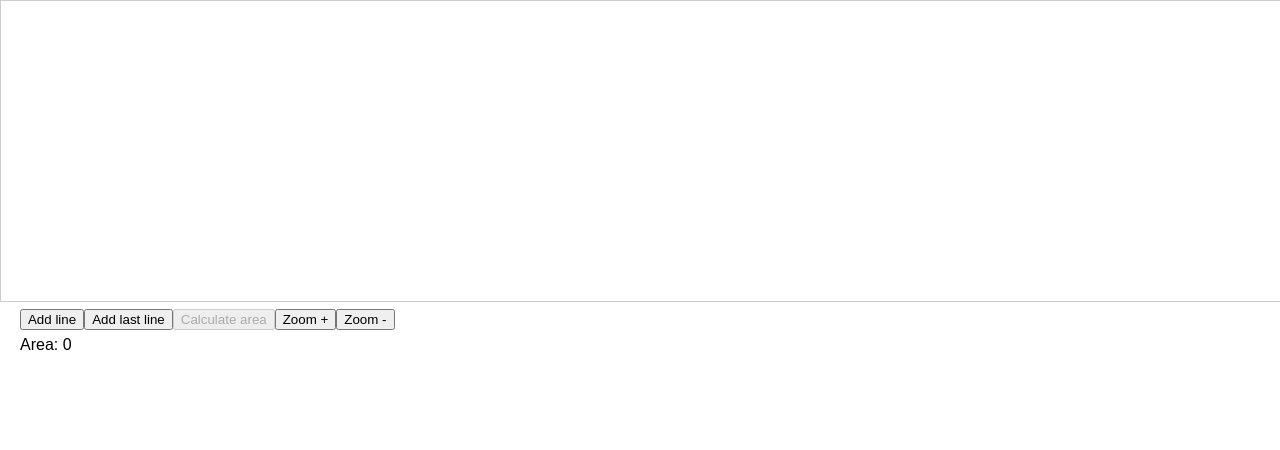
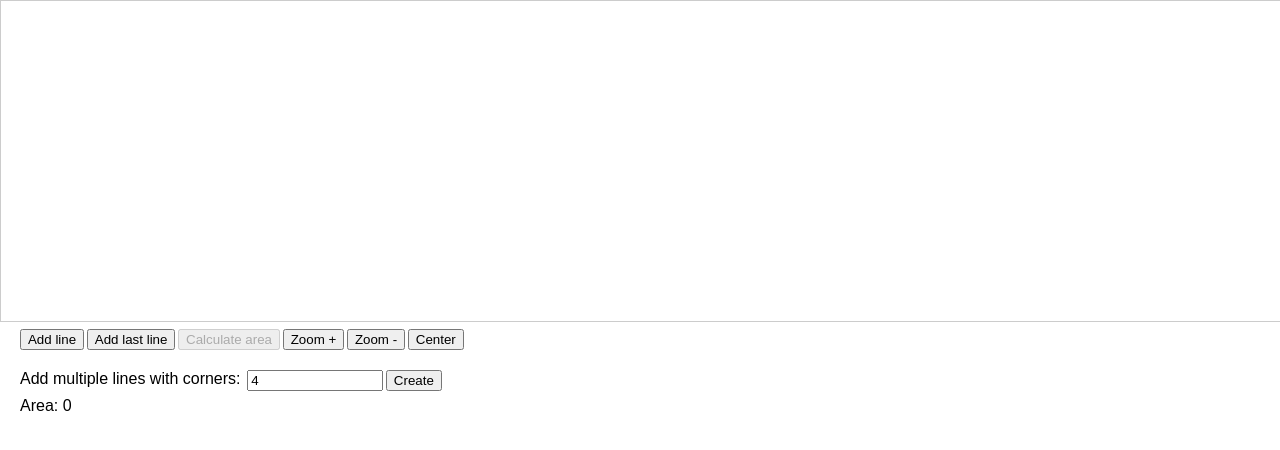
Before and after one commit to vesanaumane/AreaCalculator, a React (Create React App) app: page / in a window 1280 px wide. Shown: the top 450 px of the page. Built offline with nearby package versions, Linux system fonts and the light colour scheme; the HTML template or start-up script is replaced by a standard one.

Commit message:
Many fixes.

```diff
--- a/src/App.css
+++ b/src/App.css
@@ -20,6 +20,27 @@
   padding-top: 5pt;
   padding-left: 5pt;
   width: 100%;
+}
+
+.buttons button {
+  margin-right: 2pt;
+}
+
+.createshape {
+  display: flex;
+  margin-top: 10pt;
+  margin-left: 10pt;
+  margin-right: 10pt;
+  flex-direction: row;
+  padding-top: 5pt;
+  padding-left: 5pt;
+  width: 100%;
+}
+
+.createshape input {
+  width: 10%;
+  margin-left: 5pt;
+  margin-right: 2pt
 }
 
 .area {
--- a/src/App.js
+++ b/src/App.js
@@ -39,15 +39,15 @@ export default function App() {
     // Boolean for triggering redraw.
     const [ debugData, setDebugData ] = useState( Array() );
 
-    // Zoom-level.
-    const [ zoom, setZoom ] = useState( 1 );
-
     // Canvas width.
     const [ canvasWidth, setCanvasWidth ] = useState( window.innerWidth );
 
-    // Current state.
-   /* const stateRef = useRef();
-    stateRef.currentLines = lines; */
+    // Canvas height.
+    const [ canvasHeight, setCanvasHeight ] = useState( Math.round( window.innerHeight / 2.5 ) );
+
+    // Corners when creating new shape.
+    const [ createShapeCorners, setCreateShapeCorners ] = useState( 4 );
+
 
     useEffect( () => {
         console.log( "test app" )
@@ -94,6 +94,11 @@ export default function App() {
                 }
             }
 
+            // Calculate area if drawing is finished.
+            if( !isDrawingAllowed ) {
+                calculateArea( newLines );
+            }
+
             updateDebugData( newLines );
             return newLines;
 
@@ -104,6 +109,8 @@ export default function App() {
         } );
 
         redraw();
+
+
 
     }
 
@@ -238,8 +245,20 @@ export default function App() {
     // and the previous line's end point.
     function handleOnClickAddNewLine() {
 
-        // Get the lines.
-        const previousLines = lines.slice();
+        // Get new line coordinates.
+        var line = getNewLine( 100, 90, lines );
+
+        // Stop drawing if lines create a closed loop.
+        if( lines.length > 0 && ( line.end.x == lines[ 0 ].start.x && line.end.y == lines[ 0 ].start.y ) ) {
+            setIsDrawingAllowed( false );
+        }
+
+        // Create the last line and save.
+        saveNewLine( line );
+    }
+
+    // Get a new line that is connected to the previous line.
+    function getNewLine(  length, angleToPrevious, previousLines  ) {
 
         // Get new line coordinates.
         var line;
@@ -248,7 +267,7 @@ export default function App() {
             // Create the first line.
             const start = { x: 50, y: 50 };
             const end = { x: 150, y: 50 };
-            line = new Line( start, end, lines.length + 1 )
+            line = new Line( start, end, previousLines.length + 1 )
             line.setNewAngle( 0 );
 
         } else {
@@ -258,30 +277,34 @@ export default function App() {
             // Get the previous line.
             const previousLine = previousLines[ previousLines.length - 1 ];
 
-            // Create the line backwards to the previous line.
-            line = new Line( previousLine.end, previousLine.start, lines.length + 1 )
+            // Create the line on top of the previous line.
+            // Change the end a little bit, so that it is not on top of the previous line.
+            line = new Line(  previousLine.end, previousLine.start, previousLines.length + 1 )
 
-            // Turn 90 degrees relative to the previous line.
-            var lineAngle = previousLine.angle + 90;
-            lineAngle = lineAngle > 360 ? lineAngle - 360 : lineAngle;
-            lineAngle = lineAngle < -360 ? lineAngle + 360 : lineAngle;
+            // Turn relative to the previous line.
+            var lineAngle = previousLine.angle + angleToPrevious;
+            lineAngle = lineAngle >= 360 ? lineAngle - 360 : lineAngle;
+            lineAngle = lineAngle < 0 ? lineAngle + 360 : lineAngle;
             line.setNewAngle( lineAngle );
 
-            // Set length 100.
-            line.setNewLength( 100 );
-
-             // Stop drawing if lines create a closed loop.
-            if( line.end.x == previousLines[ 0 ].start.x && line.end.y == previousLines[ 0 ].start.y ) {
-                setIsDrawingAllowed( false );
-            }
+            // Set length.
+            line.setNewLength( length );
         }
 
-        // Create the last line and save.
-        saveNewLine( line );
-        redraw();
+        return line;
     }
 
-    // Calculate area. https://www.mathsisfun.com/geometry/area-irregular-polygons.html
+    // Save the line.
+    function saveNewLine( line ) {
+
+        const previousLines = lines.slice();
+        previousLines.push( line );
+        setLines( previousLines );
+        setLinesVersion( linesVersion + 1 );
+        updateDebugData( previousLines );
+    }
+
+
     function handleOnClickArea() {
 
         // Do nothing if there is one or no lines.
@@ -290,9 +313,16 @@ export default function App() {
             return;
         }
 
+        calculateArea();
+
+    }
+
+    // Calculate area. https://www.mathsisfun.com/geometry/area-irregular-polygons.html
+    function calculateArea( areaLines ) {
+
          // Calculate area.
          var areas = new Array();
-        lines.forEach( line  => {
+         areaLines.forEach( line  => {
 
              // Calculate average height between the line start and end points.
              var avgHeight = ( line.start.y + line.end.y ) / 2;
@@ -322,16 +352,6 @@ export default function App() {
          setArea( result  );
     }
 
-    // Save the line.
-    function saveNewLine( line ) {
-        const previousLines = lines.slice();
-        previousLines.push( line );
-        setLines( previousLines );
-        setLinesVersion( linesVersion + 1 );
-        updateDebugData( previousLines );
-    }
-
-
     function handleOnClickZoomIn() {
         const ctx = canvas.current.getContext( "2d" );
         ctx.scale( 1.1, 1.1 );
@@ -342,6 +362,16 @@ export default function App() {
         const ctx = canvas.current.getContext( "2d" );
         ctx.scale( 0.9, 0.9 );
         redraw();
+    }
+
+    function handleOnClickCenter() {
+
+        // Center lines.
+        //const linesCopy = lines.slice();
+        // const centeredLines = centerLines( linesCopy );
+
+        // Save.
+        //setLines( centeredLines );
     }
 
     function updateDebugData( lines ) {
@@ -363,11 +393,90 @@ export default function App() {
         } );
     }
 
+    function handleCreateShapeInput( evt ) {
+        const input = evt.target.value;
+        setCreateShapeCorners( parseFloat( input ) );
+    }
+
+    // Create a new shape.
+    function handleCreateShapeClick() {
+
+        // Calculate angle for corners.
+        const angle = 360 / createShapeCorners;
+
+        // Calculate length. If there are many cornes, the picture will be huge.
+        var length = 100;
+        if( createShapeCorners > 5 ) {
+
+            // Reduce length by 5 per additional corner after 5 corners.
+            length = length - 10 * ( createShapeCorners - 5 );
+
+            // Use 20 as minimum lenght.
+            length = length < 20 ?  20 : length;
+        }
+
+        // Create the lines.
+        const newLines = Array();
+        for( var i = 0; i < createShapeCorners; ++ i ) {
+            newLines.push( getNewLine(  length, angle, newLines ) );
+        }
+
+        // Make sure the last and the first line are connected.
+        newLines[ 0 ].setNewStartPoint( newLines[ newLines.length - 1 ].end );
+
+        // Put to center.
+        //const centeredLines = centerLines( newLines );
+
+        // No more drawing.
+        setIsDrawingAllowed( false );
+
+        // Save.
+        setLines( newLines );
+
+        // Calculate area.
+        calculateArea( newLines );
+    }
+
+    function centerLines( previousLines ) {
+
+        // Calculate the weigth point of the lines now.
+        var sumOfX = 0;
+        var sumOfY = 0;
+        previousLines.forEach( line => {
+            sumOfX += line.start.x;
+            sumOfY += line.start.y;
+        });
+
+        // Current weight point.
+        var weightPoint = { x: sumOfX / previousLines.length , y: sumOfY / previousLines.length };
+
+        // Canvas middle point.
+        var middlePoint = { x: canvasWidth / 2, y: canvasHeight / 2 };
+
+        // Calculate diff.
+        const dX = Math.round( middlePoint.x - weightPoint.x);
+        const dY = Math.round( middlePoint.y - weightPoint.y );
+
+        // Adjust lines.
+        const centeredLines = previousLines.slice();
+        centeredLines.forEach( line => {
+            line.start.x += dX;
+            line.start.y += dY;
+            line.end.x += dX;
+            line.end.y += dY;
+        });
+
+        // Return.
+        return centeredLines;
+    }
+
     // Map touch envents to mouse event handlers.
     function handleTouchStart( event ) { handleMouseDown( event.touches[0]) }
     function handleTouchMove( event ) { handleMouseMove(event.touches[0]); event.preventDefault(); }
     function handleTouchEnd( event ) { handleMouseUp(event.changedTouches[0]) }
 
+    // Select all when clicking input.
+    const handleFocus = (event) => event.target.select();
 
     return (
 
@@ -383,7 +492,7 @@ export default function App() {
                         onTouchMove={handleTouchMove}
                         onTouchEnd={handleTouchEnd}
                         width={canvasWidth}
-                        height="300"
+                        height={canvasHeight}
                         style={{ border: "1px solid #ccc" }
                         }
                     ></canvas>
@@ -399,12 +508,30 @@ export default function App() {
                     <button className="calc_area_button" disabled={isDrawingAllowed} onClick={ () => handleOnClickArea()}>
                         Calculate area
                     </button>
-                    <button className="zoom-in-button" onClick={ () => handleOnClickZoomIn()}>
+                    <button  onClick={ () => handleOnClickZoomIn()}>
                         Zoom +
                     </button>
-                    <button className="zoom-in-button" onClick={ () => handleOnClickZoomOut()}>
+                    <button  onClick={ () => handleOnClickZoomOut()}>
                         Zoom -
                     </button>
+                    <button  onClick={ () => handleOnClickCenter()}>
+                        Center
+                    </button>
+                </div>
+                <div className="createshape" >
+                    <label>Add multiple lines with corners: </label>
+                    <input
+                        type="number"
+                        step="1"
+                        min={3}
+                        disabled={lines.length > 0}
+                        defaultValue={createShapeCorners}
+                        onFocus={handleFocus}
+                        onChange={ evt => { handleCreateShapeInput( evt ) } }
+                    />
+                    <button
+                        disabled={lines.length > 0}
+                        onClick={ () => { handleCreateShapeClick() }}>Create</button>
                 </div>
                 <div className="area" >
                         <label >Area: {area}</label>
--- a/src/LineInfo.js
+++ b/src/LineInfo.js
@@ -10,8 +10,7 @@ export default function LineInfo( { inputCallback, line } ) {
 
     function handleLengthInput( evt ) {
         const input = evt.target.value;
-        const parseLength = parseFloat( input );
-        setLength( parseLength );
+        setLength( parseFloat( input ) );
     }
 
     function handleAngleInput( evt ) {
@@ -23,6 +22,7 @@ export default function LineInfo( { inputCallback, line } ) {
         inputCallback( { id: line.id, length: length, angle: angle } );
     }
 
+    // Select all when clicking input.
     const handleFocus = (event) => event.target.select();
 
     return(
```
Also changed, not shown: src/Line.js (+11 -5 lines). Lines whose indentation alone changed are shown as unchanged.
